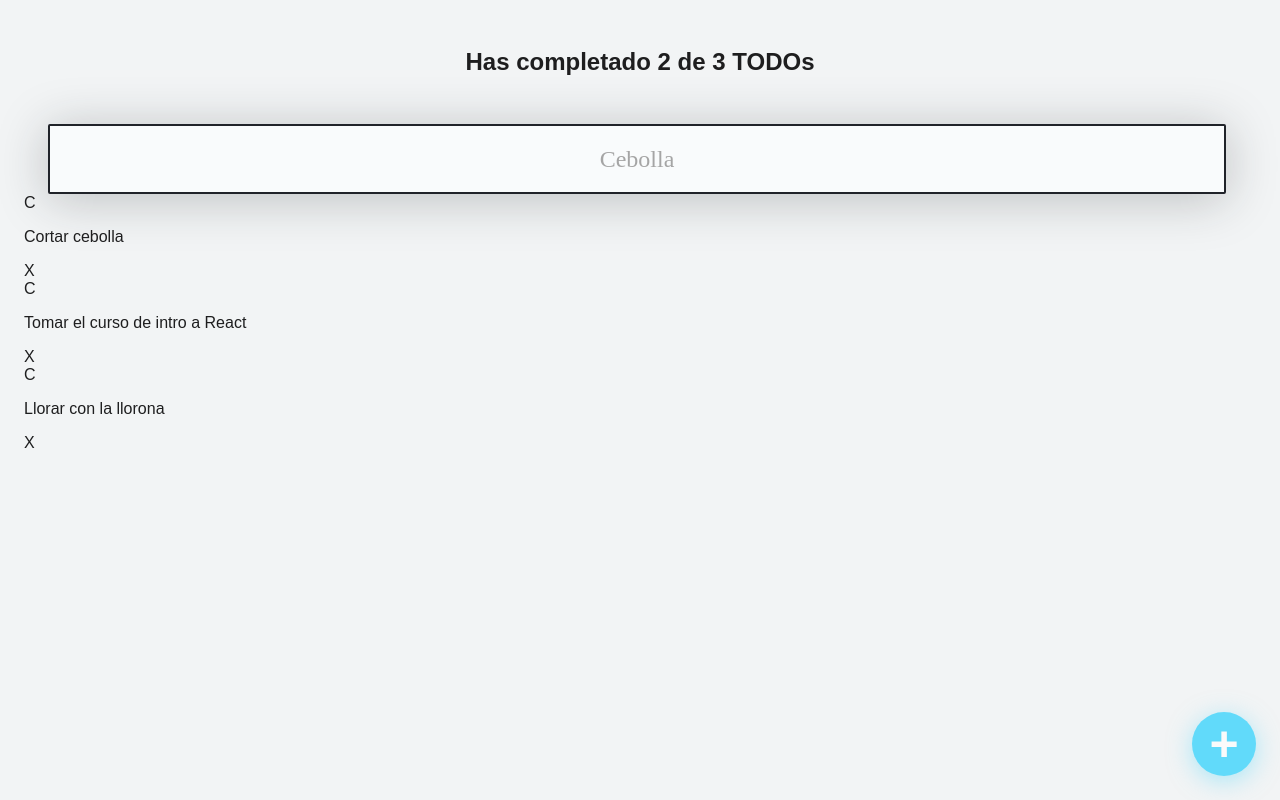
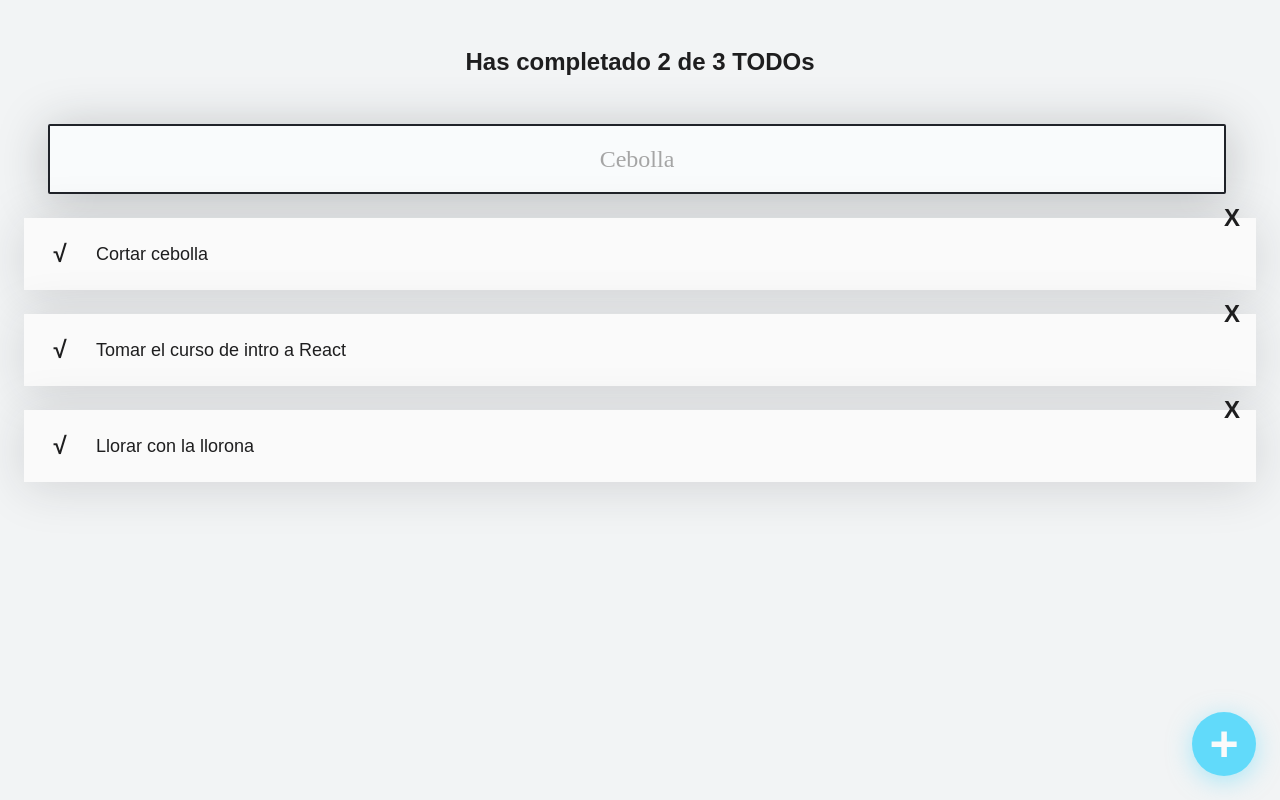
Before and after one commit to santiagobr/todo-machine-app, a React (Create React App) app: page / in a window 1280 px wide. Built offline with nearby package versions, Linux system fonts and the light colour scheme; the HTML template or start-up script is replaced by a standard one.

Commit message:
Styles to TodoItem

```diff
--- /dev/null
+++ b/src/TodoItem.css
@@ -0,0 +1,49 @@
+.TodoItem {
+  background-color: #FAFAFA;
+  position: relative;
+  display: flex;
+  justify-content: center;
+  align-items: center;
+  margin-top: 24px;
+  box-shadow: 0px 5px 50px rgba(32, 35, 41, 0.15);
+}
+
+.TodoItem-p {
+  margin: 24px 0 24px 24px;
+  width: calc(100% - 120px);
+  font-size: 18px;
+  line-height: 24px;
+  font-weight: 400;
+}
+.TodoItem-p--complete {
+  text-decoration: line-through;
+}
+
+.Icon {
+  cursor: pointer;
+  display: flex;
+  justify-content: center;
+  align-items: center;
+  height: 48px;
+  width: 48px;
+  font-size: 24px;
+  font-weight: bold;
+  /* background-color: #CCC; */
+}
+
+.Icon-check {
+  position: absolute;
+  left: 12px;
+}
+.Icon-check--active {
+  color: #4caf50;
+}
+
+.Icon-delete {
+  position: absolute;
+  top: -24px;
+  right: 0;
+}
+.Icon-delete:hover {
+  color: red;
+}
--- a/src/TodoItem.jsx
+++ b/src/TodoItem.jsx
@@ -1,11 +1,18 @@
 import React from 'react';
+import './TodoItem.css';
 
 function TodoItem(props) {
   return (
-    <li>
-      <span>C</span>
-      <p>{props.text}</p>
-      <span>X</span>
+    <li className="TodoItem">
+      <span className={`Icon Icon-check ${props.completed && 'Icon-check--active'}`}>
+        √
+      </span>
+      <p className={`TodoItem-p ${props.completed && 'TodoItem-p--complete'}`}>
+        {props.text}
+      </p>
+      <span className="Icon Icon-delete">
+        X
+      </span>
     </li>
   );
 }
```
